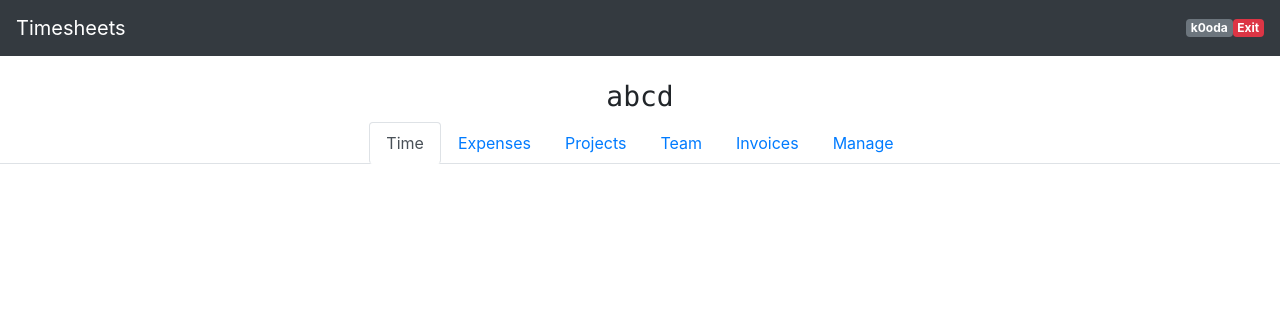
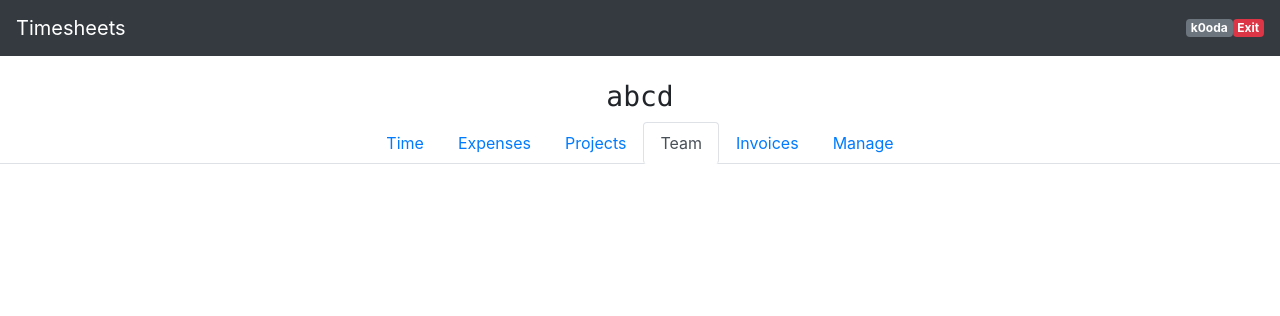
Before and after one commit to k0oda/timesheets, a Django app: page /team/ in a window 1280 px wide. Shown: the top 316 px of the page. Run offline with Django 3.2, Linux system fonts and the light colour scheme; a user stored in the database is signed in; data comes from the database, SQL or seed files in the repository; some libraries are stand-ins or nearby versions.

Commit message:
add: url variables and href to tab links

```diff
--- a/templates/timesheets/index.html
+++ b/templates/timesheets/index.html
@@ -9,26 +9,34 @@
             <a class="btn btn-primary btn-lg" href="{% url 'new_company' %}">Create company</a>
         </div>
     {% else %}
+
+        {% url 'time' as time_path %}
+        {% url 'expenses' as expenses_path %}
+        {% url 'projects' as projects_path %}
+        {% url 'team' as team_path %}
+        {% url 'invoices' as invoices_path %}
+        {% url 'manage' as manage_path %}
+
         <div class="sticky-top">
             <h3 class="mt-4 text-center text-monospace">{{ company.name }}</h3>
             <ul class="nav nav-tabs justify-content-center">
                 <li class="nav-item">
-                    <a class="nav-link active btn btn-link" href="#">Time</a>
+                    <a class="nav-link {% if request.path == time_path %} active {% else %} '' {% endif %} btn btn-link" href="{{ time_path }}">Time</a>
                 </li>
                 <li class="nav-item">
-                    <a class="nav-link btn btn-link" href="#">Expenses</a>
+                    <a class="nav-link {% if request.path == expenses_path %} active {% else %} '' {% endif %} btn btn-link" href="{{ expenses_path }}">Expenses</a>
                 </li>
                 <li class="nav-item">
-                    <a class="nav-link btn btn-link" href="#">Projects</a>
+                    <a class="nav-link {% if request.path == projects_path %} active {% else %} '' {% endif %} btn btn-link" href="{{ projects_path }}">Projects</a>
                 </li>
                 <li class="nav-item">
-                    <a class="nav-link btn btn-link" href="#">Team</a>
+                    <a class="nav-link {% if request.path == team_path %} active {% else %} '' {% endif %} btn btn-link" href="{{ team_path }}">Team</a>
                 </li>
                 <li class="nav-item">
-                    <a class="nav-link btn btn-link" href="#">Invoices</a>
+                    <a class="nav-link {% if request.path == invoices_path %} active {% else %} '' {% endif %} btn btn-link" href="{{ invoices_path }}">Invoices</a>
                 </li>
                 <li class="nav-item">
-                    <a class="nav-link btn btn-link" href="#">Manage</a>
+                    <a class="nav-link {% if request.path == manage_path %} active {% else %} '' {% endif %} btn btn-link" href="{{ manage_path }}">Manage</a>
                 </li>
             </ul>
         </div>
```
